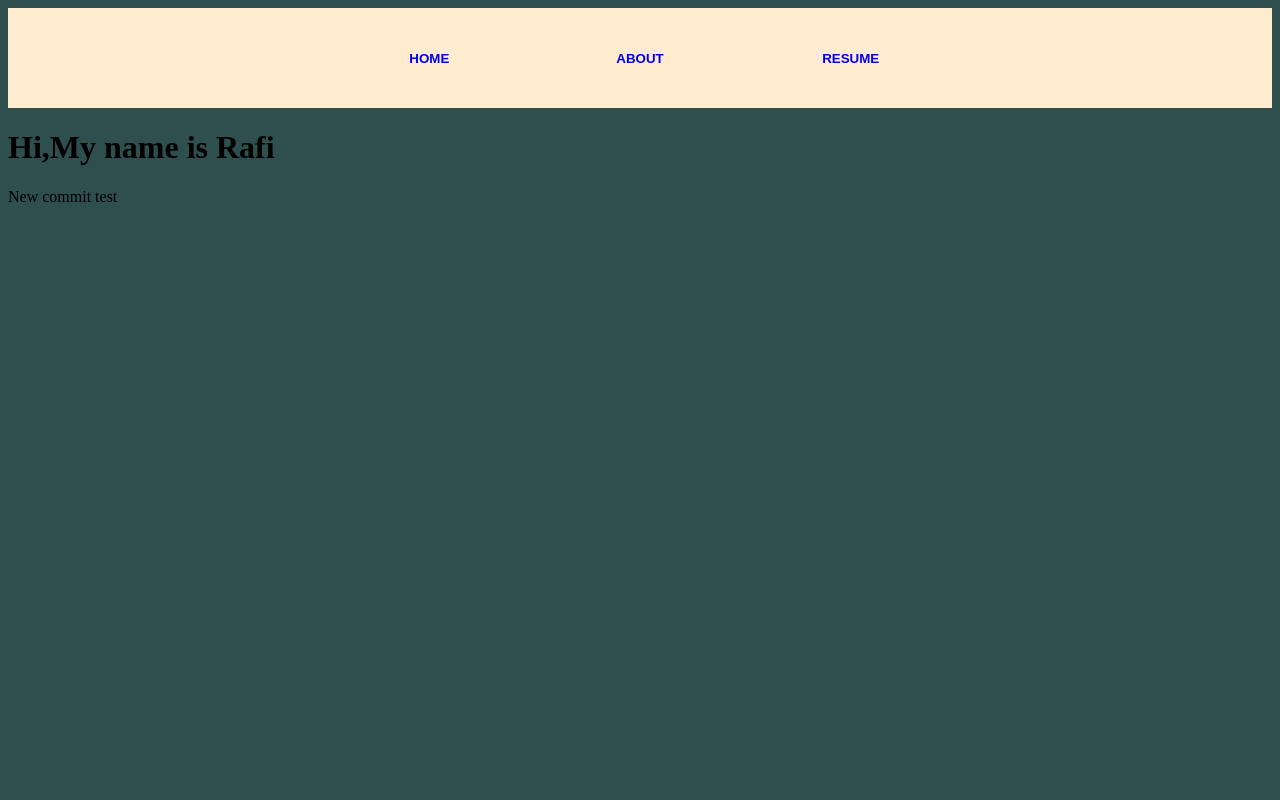
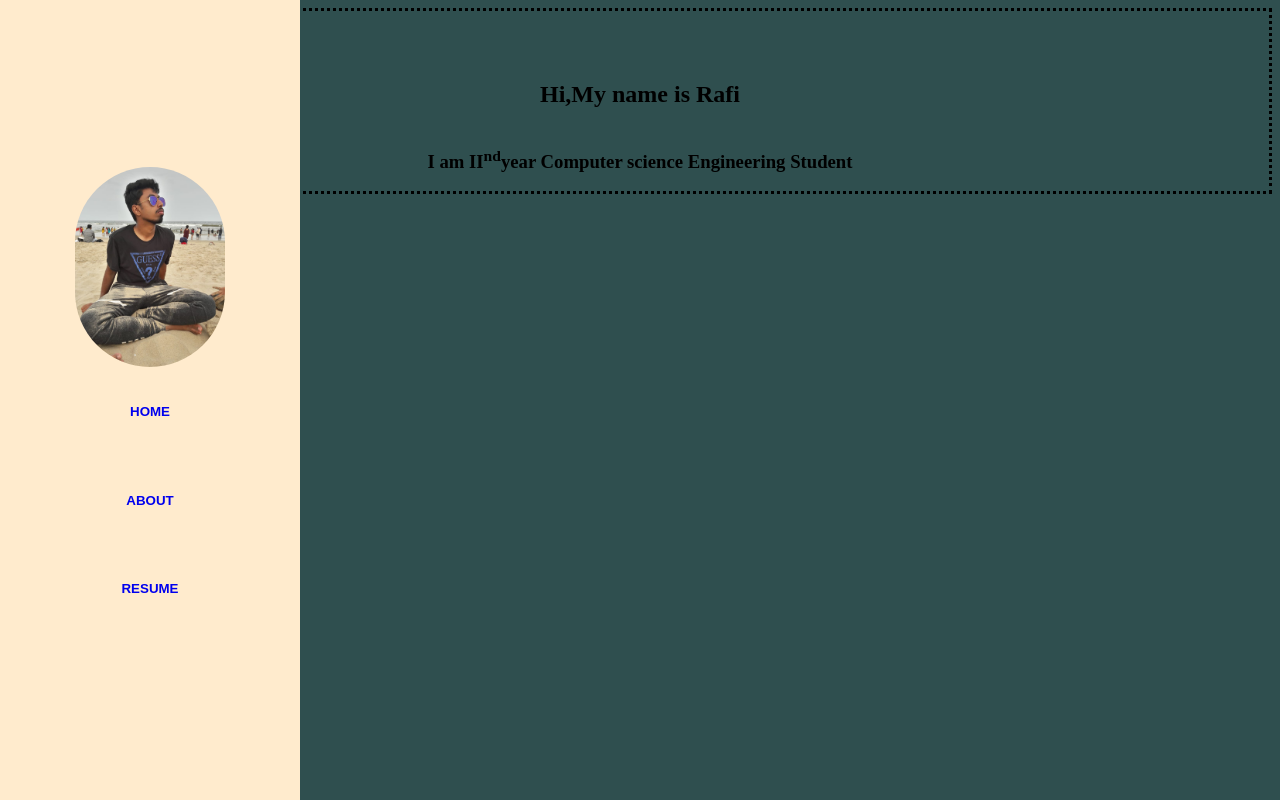
Before and after one commit to rafi-002/resume-hosting, a plain HTML site: page index.html in a window 1280 px wide. Drawn offline with Linux system fonts and the light colour scheme.

Commit message:
Added image and UI changes

```diff
--- a/index.html
+++ b/index.html
@@ -6,13 +6,21 @@
         body{
             background-color: darkslategrey;
         }
+
         #header{
            display: flex;
-           flex-direction:row;
+           flex-direction:column;
            justify-content:center;
-           background-color:blanchedalmond;
-           width:100%;
-           height:100px;
+           background-color:blanchedalmond;align-items:center;
+
+
+           position: fixed;
+  top: 0px;
+  left: 0px;
+  max-width: 300px;
+  height: 100%;
+  overflow-y: auto;
+  overflow-x: hidden;
 
 
         }
@@ -20,8 +28,9 @@
             background-color:blanchedalmond ;
             border:none;
             height:inherit;
-            Padding:0 20px 0 20px;
-            width:calc(50%/3);
+
+            width:100%;
+
         }
         #headerbtn:hover{
             background-color:cadetblue;
@@ -30,28 +39,55 @@
             text-decoration: none ;
             font-weight: 900;
         }
-        home{
+        #home{
            display: flex;
            flex-direction:column;
+           justify-content:space-around;
+           align-items:center;
+           border-style: dotted;
+           width:100%;
+           height:100%;
+padding-top:50px;
+           text-align: center;
+        }
+        #profile-img{
+width:calc(100%/2);
+border-radius:100px;
+
+
+
+        }
+        #har{
+            display: flex;
+           flex-direction:column;
            justify-content:center;
-           align-items:center;
-           width:100%;
-           height:100px;
+
+           height:calc(100%/3);width:100%;
         }
+        body{ display: flex;
+           flex-direction:row;
+           justify-content:center;
+
+           height:100% ;       }
+           section{
+               border-style: dotted;
+           }
 
     </style>
 	<title></title>
 </head>
 <body>
     <header id="header">
-        <button id="headerbtn"><a href=#home>HOME</a></button>
+        <img id="profile-img" src="resume-profile-image.jpeg" alt="">
+       <div id="har"><button id="headerbtn"><a href=#home>HOME</a></button>
         <button id="headerbtn"><a href=#about>ABOUT</a></button>
-        <button id="headerbtn"><a href=#resume>RESUME</a></button>
+        <button id="headerbtn"><a href=#resume>RESUME</a></button></div>
     </header>
-    <div id="home">
+    <section id="home">
         <h1 height="30px" width="50px">Hi,My name is Rafi</h1>
+        <h3>I am II<sup>nd</sup>year Computer science Engineering Student</h3>
 
-    </div>
-    <p>New commit test</p>
+    </section>
+
 </body>
 </html>
```
Also changed, not shown: resume-profile-image.jpeg (added).
